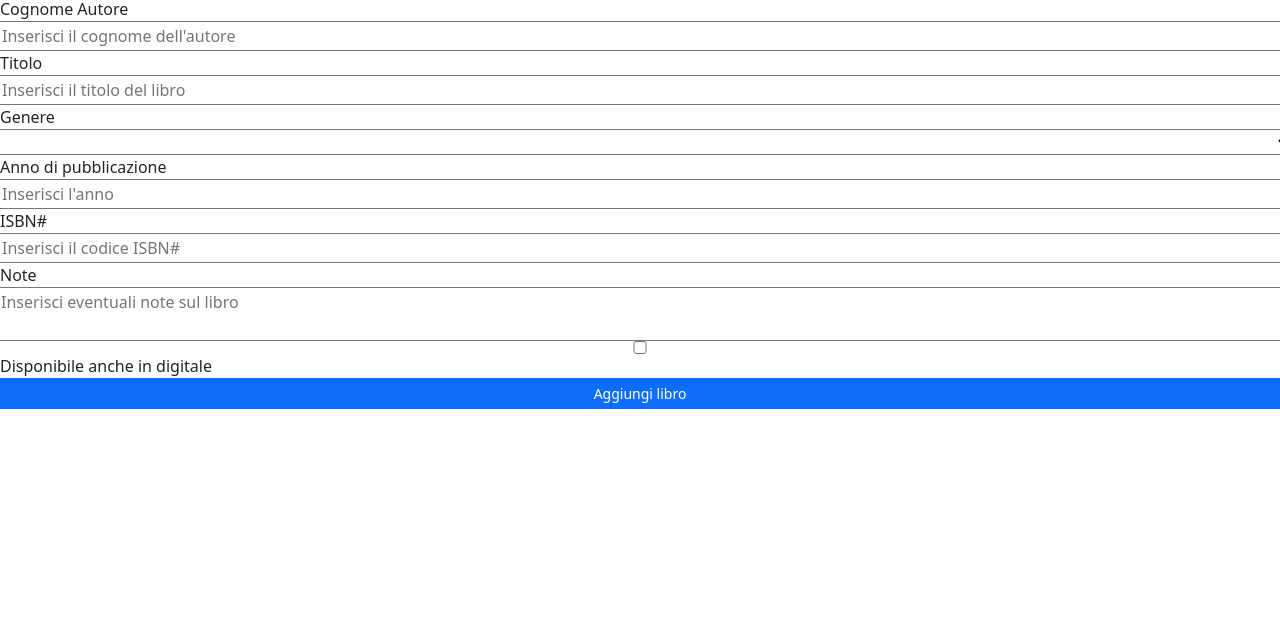
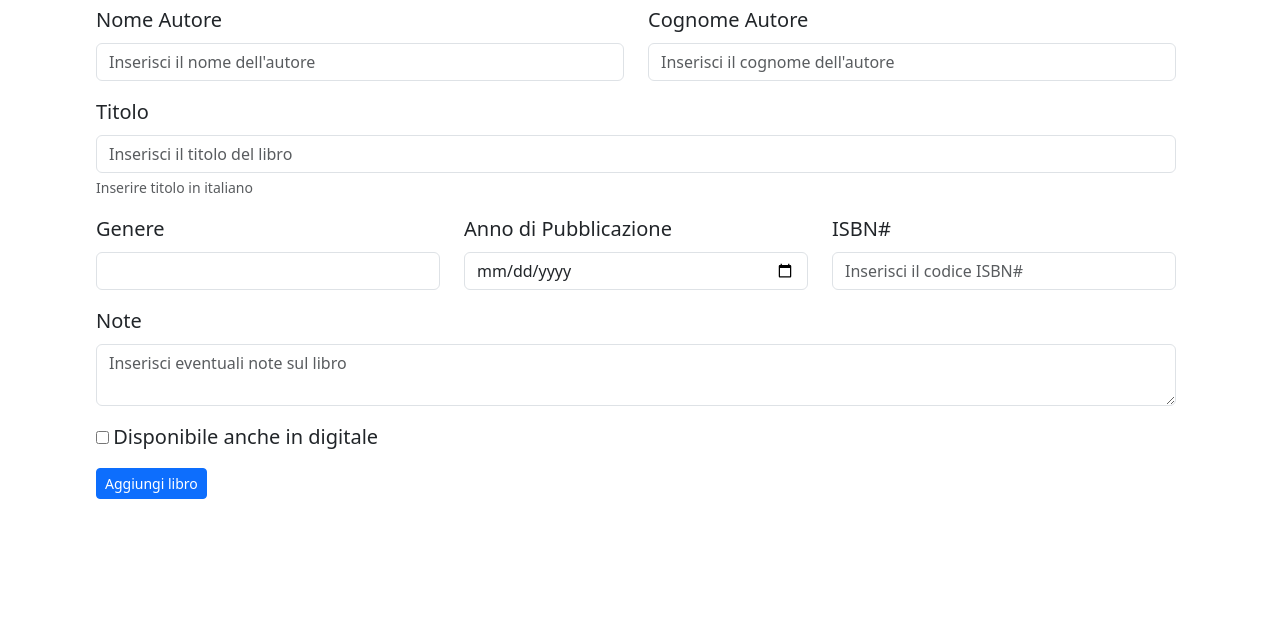
Before and after one commit to Bruno0190/html-css-bootstrap-dashboard, a plain HTML site: page form elements/index.html in a window 1280 px wide. Shown: the part 159-800 px from the top of the page. Drawn offline with nearby package versions, Linux system fonts and the light colour scheme.

Commit message:
feat: pregasi controllare

```diff
--- a/form elements/index.html
+++ b/form elements/index.html
@@ -57,56 +57,59 @@
 
     <form action="">
 
+        <div class="container ms-5 ps-5">
+
+            <h2 class="py-3">Nuovo Libro</h2>
+
             <div class="row">
 
-            <div col class="col">
+                <div class="col-6 mb-3">
+                    <label for="Nome-Autore" class="form-label fs-5">Nome Autore</label>
+                    <input id="Nome-Autore" class="form-control" type="text" placeholder="Inserisci il nome dell'autore" class="form-label">
                 </div>
-            <div col class="col">
+                <div class="col-6 mb-3">
+                    <label for="CogNome-Autore" class="form-label fs-5">Cognome Autore</label>
+                    <input id="CogNome-Autore" class="form-control" type="text" placeholder="Inserisci il cognome dell'autore">
                 </div>
-            <div col class="col">
+                <div class="col-12 mb-3">
+                    <label for="Titolo" class="form-label fs-5">Titolo</label>
+                    <input id="Titolo" class="form-control" type="text" placeholder="Inserisci il titolo del libro">
+                    <div id="indicazioneTitolo" class="form-text">Inserire titolo in italiano</div>
                 </div>
-            <div col class="col">
-            </div>
-            <div col class="col">
-            </div>
-            <div col class="col">
-            </div>
-            <div col class="col">
-            </div>
-            <div col class="col">
-            </div>
-            <div col class="col">
-            </div>
-
-                <label for="Nome-Autore" class="form-label">Nome Autore</label>
-                <input id="Nome-Autore" type="text" placeholder="Inserisci il nome dell'autore" class="form-label">
-                <label for="CogNome-Autore">Cognome Autore</label>
-                <input id="CogNome-Autore" type="text" placeholder="Inserisci il cognome dell'autore">
-
-                <label for="Titolo">Titolo</label>
-                <input id="Titolo" type="text" placeholder="Inserisci il titolo del libro">
-
-                <label for="Genere">Genere</label>
-                <select id ="Genere" name="scelta" placeholder="Scegli il genere">
+                <div class="col-4 mb-3">
+                    <label for="Genere" class="form-label fs-5">Genere</label>
+                    <select id ="Genere" name="scelta" class="form-control" placeholder="Scegli il genere">
                         <option value="Horror"></option>
                         <option value="Thriller"></option>
                         <option value="Storico">
                         </option>
                     </select>
+                </div>
 
-                <label for="Anno-di-pubblicazione">Anno di pubblicazione</label>
-                <input id="Anno-di-pubblicazione" type="text" placeholder="Inserisci l'anno">
+                <div class="col-4 mb-3">
+                    <label for="date" class="form-label fs-5">Anno di Pubblicazione</label>
+                    <input id="date" type="date" class="form-control" placeholder="Inserisci l'anno">
+                </div>
 
-                <label for="ISBN#">ISBN#</label>
-                <input id="ISBN#" type="text" placeholder="Inserisci il codice ISBN#">
+                <div class="col-4 mb-3">
+                    <label for="ISBN#" class="form-label fs-5">ISBN#</label>
+                    <input id="ISBN#" type="text" class="form-control" placeholder="Inserisci il codice ISBN#">
+                </div>
+                <div class="col-12 mb-3">
+                    <label for="Note" class="form-label fs-5">Note</label>
+                    <textarea name="Note" id="Note" class="form-control" placeholder="Inserisci eventuali note sul libro"></textarea>
+                </div>
+                <div class="col-12 mb-3">
+                    <input id ="digitale" type="checkbox">
+                    <label for="digitale" class="form-check-label fs-5">Disponibile anche in digitale</label>
+                </div>
+                <div class="col-12">
+                    <button type="button" class="btn btn-primary btn-sm ">Aggiungi libro</button>
+                </div>
 
-                <label for="Note">Note</label>
-                <textarea name="Note" id="Note" placeholder="Inserisci eventuali note sul libro"></textarea>
 
-                <input id ="digitale" type="checkbox">
-                <label for="digitale">Disponibile anche in digitale</label>
+            </div>
 
-                <button type="button" class="btn btn-primary btn-sm ">Aggiungi libro</button>
         </div>
 
 
```
Lines whose indentation alone changed are shown as unchanged.
